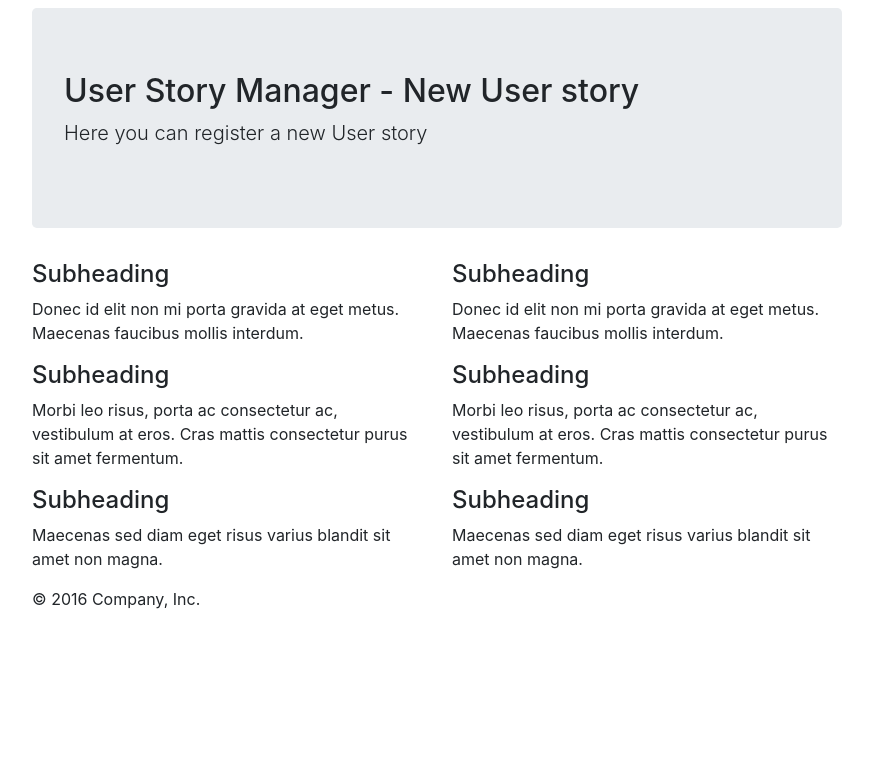
After one commit to danikincs/user-story-manager-danikincs, a Flask app: template templates/test.html in a window 1280 px wide. The commit adds this page. Shown: the top 783 px of the page, without its empty margins (203-1076 px from the left). Run offline with Flask 2, Linux system fonts and the light colour scheme; the template is opened without the code that fills it: most values are stand-ins (such as "Sample title", 1, 10 or a date in 2020); some libraries are stand-ins or nearby versions.

Commit message:
made a little design

```diff
--- a/main.py
+++ b/main.py
@@ -1,33 +1,29 @@
 from flask import Flask, request, render_template, redirect, url_for
-
 from models import *
-db.connect()
-
-db.create_tables([UserStory], safe=True)
 
 app = Flask(__name__)
-app.debug = True
 
 
-@app.route('/form')
+@app.route('/form', methods=["GET"])
 def story():
-    return render_template('form.html')
+    data = []
+    return render_template('form.html', data = data, function = "Add New")
 
 
-@app.route('/story', methods=['POST'])
+@app.route('/story/', methods=['POST'])
 def handle_data():
-    user_story = UserStory.create(story_title = request.form['story_title'],
+    user_story = UserStory.create(story_title=request.form['story_title'],
                             user_story=request.form['user_story'],
                             acceptance_criteria=request.form['acceptance_criteria'],
                             business_value = request.form['business_value'],
-                            estimation = request.form['estimation'],
+                            estimation=request.form['estimation'],
                             status=request.form['status'])
     query = UserStory.select()
     return render_template('list.html', user_stories=query)
 
 
-@app.route('/')
-@app.route('/list')
+@app.route('/', methods=['GET'])
+@app.route('/list', methods=['GET'])
 def list_data():
     query = UserStory.select()
     return render_template('list.html', user_stories=query)
@@ -35,10 +31,28 @@ def list_data():
 
 @app.route('/delete/<story_id>', methods=['POST'])
 def delete_data(story_id):
-    story = UserStory.select().where(UserStory.story_id == story_id).get()
+    story = UserStory.select().where(UserStory.id == story_id).get()
     story.delete_instance()
     story.save()
     return redirect(url_for('list_data'))
 
+@app.route("/story/<story_id>", methods=["GET"])
+def render_edit(story_id):
+    data = UserStory.get(UserStory.id == story_id)
+    return render_template("form.html", data = data, function = "Edit")
+
+
+@app.route('/story/<story_id>', methods=['POST'])
+def update_data(story_id):
+    update = UserStory.update(story_title=request.form["story_title"],
+                                user_story=request.form["user_story"],
+                                acceptance_criteria=request.form["acceptance_criteria"],
+                                business_value=request.form["business_value"],
+                                estimation=request.form["estimation"],
+                                status=request.form["status"]).where(UserStory.id == story_id)
+    update.execute()
+    return redirect("http://localhost:5000/")
+
+
 if __name__ == '__main__':
-    app.run()
+    app.run(debug=True)
--- a/models.py
+++ b/models.py
@@ -11,10 +11,9 @@ class BaseModel(Model):  # Main Class with the database connection.
 
 
 class UserStory(BaseModel):
-    story_id = PrimaryKeyField()
     story_title = CharField(null=False)
     user_story = CharField(null=False)
     acceptance_criteria = CharField()
-    business_value = IntegerField()
-    estimation = IntegerField()
+    business_value = FloatField()
+    estimation = FloatField()
     status = CharField(default='Planning')
--- /dev/null
+++ b/static/form.css
@@ -0,0 +1,11 @@
+body {
+
+    margin-right: 220px;
+    margin-left: 220px;
+}
+
+.left{
+    position: absolute;
+    right: 220px;
+
+}
--- /dev/null
+++ b/static/list.css
@@ -0,0 +1,4 @@
+h1 {
+    color: brown;
+    font-family: "Helvetica", sans-serif;
+}
--- /dev/null
+++ b/templates/test.html
@@ -0,0 +1,60 @@
+<head>
+	    <title>User story manager - {{function}} story</title>
+            <meta charset="utf-8">
+            <!-- Latest compiled and minified CSS -->
+            <link rel="stylesheet" href="http://getbootstrap.com/dist/css/bootstrap.min.css">
+            <link rel="stylesheet" href="{{ url_for('static', filename='form.css')}}">
+            <meta name="viewport" content="width=device-width, initial-scale=1">
+
+	</head>
+<body>
+
+    <div class="container">
+      <div class="header clearfix">
+        <nav>
+          <ul class="nav nav-pills pull-right">
+          </ul>
+        </nav>
+        <h3 class="text-muted"></h3>
+      </div>
+
+      <div class="jumbotron">
+        <h2>User Story Manager - New User story</h2>
+        <p class="lead">Here you can register a new User story</p>
+      </div>
+
+      <div class="row marketing">
+        <div class="col-lg-6">
+          <h4>Subheading</h4>
+          <p>Donec id elit non mi porta gravida at eget metus. Maecenas faucibus mollis interdum.</p>
+
+          <h4>Subheading</h4>
+          <p>Morbi leo risus, porta ac consectetur ac, vestibulum at eros. Cras mattis consectetur purus sit amet fermentum.</p>
+
+          <h4>Subheading</h4>
+          <p>Maecenas sed diam eget risus varius blandit sit amet non magna.</p>
+        </div>
+
+        <div class="col-lg-6">
+          <h4>Subheading</h4>
+          <p>Donec id elit non mi porta gravida at eget metus. Maecenas faucibus mollis interdum.</p>
+
+          <h4>Subheading</h4>
+          <p>Morbi leo risus, porta ac consectetur ac, vestibulum at eros. Cras mattis consectetur purus sit amet fermentum.</p>
+
+          <h4>Subheading</h4>
+          <p>Maecenas sed diam eget risus varius blandit sit amet non magna.</p>
+        </div>
+      </div>
+
+      <footer class="footer">
+        <p>&copy; 2016 Company, Inc.</p>
+      </footer>
+
+    </div> <!-- /container -->
+
+
+    <!-- IE10 viewport hack for Surface/desktop Windows 8 bug -->
+    <script src="../../assets/js/ie10-viewport-bug-workaround.js"></script>
+  </body>
+</html>
```
Also changed, not shown: build.py (added, +7 -0 lines), templates/form.html (+42 -29 lines), templates/list.html (+34 -17 lines).
